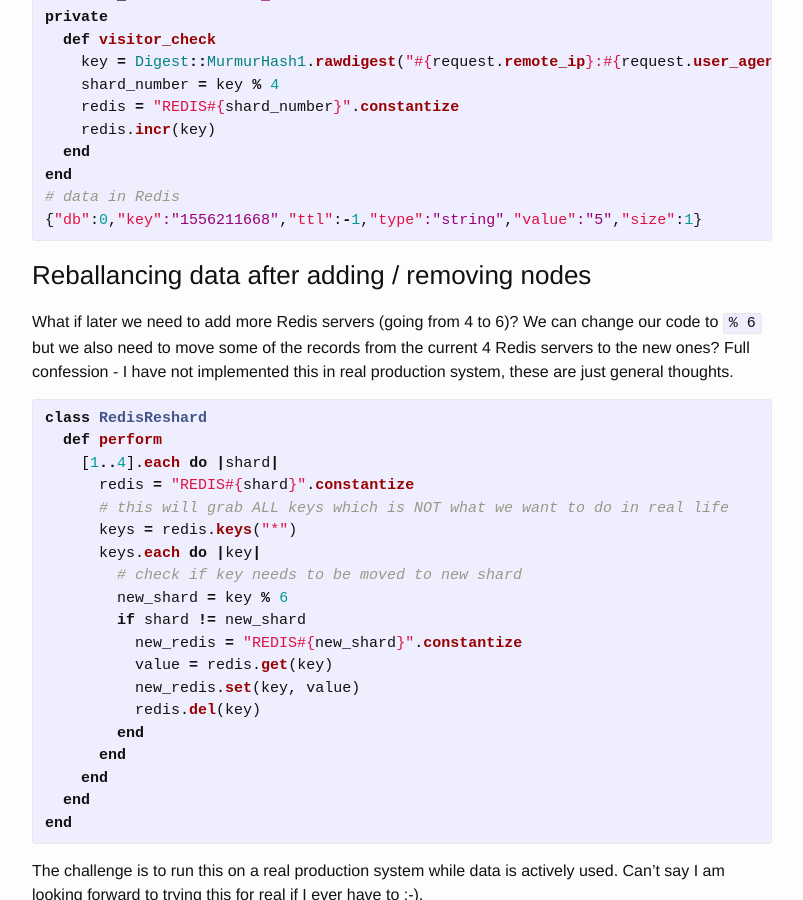
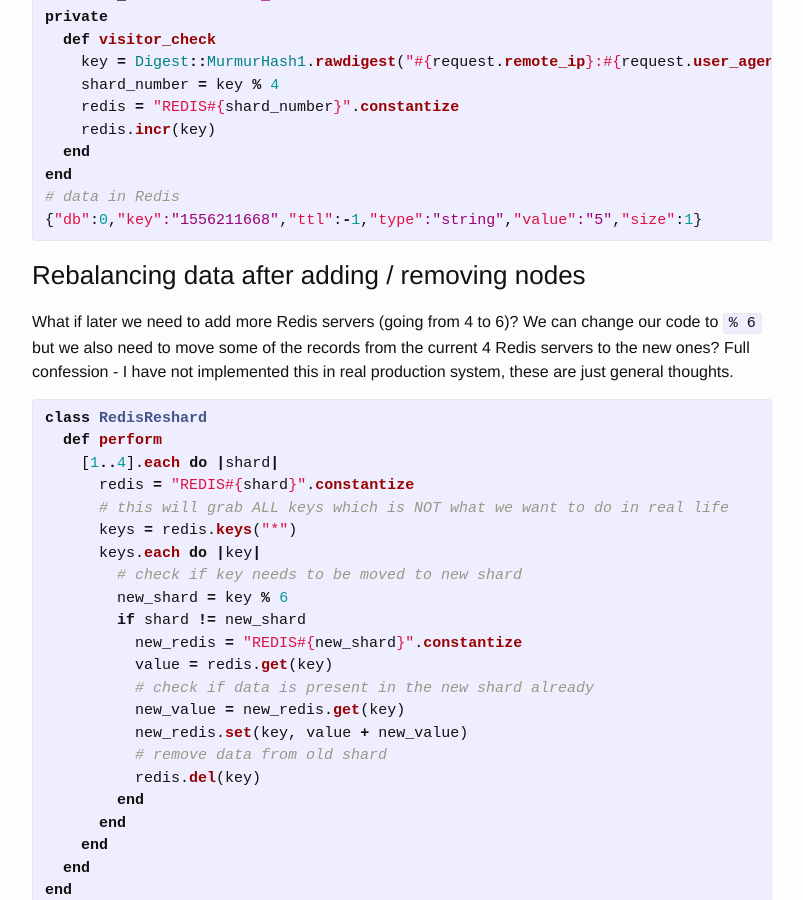
Before and after one commit to dmitrypol/dmitrypol.github.io, a Jekyll site: the page built from _posts/2017-05-29-redis-shard.md, in a window 1280 px wide and 900 px high, scrolled down 1580 px. Shown: the whole window, without its empty margins (238-1041 px from the left). Built offline with Jekyll 4.4.1, drawn with Linux system fonts in a browser that asks for light colours; nearby versions of some CDN libraries; comment, search, counter and statistics services are not loaded; some of the changed text lies outside the part shown.

Commit message:
minor tweaks

```diff
--- a/_posts/2017-05-29-redis-shard.md
+++ b/_posts/2017-05-29-redis-shard.md
@@ -70,7 +70,7 @@
 {"db":0,"key":"1556211668","ttl":-1,"type":"string","value":"5","size":1}
 {% endhighlight %}
 
-### Reballancing data after adding / removing nodes
+### Rebalancing data after adding / removing nodes
 
 What if later we need to add more Redis servers (going from 4 to 6)?  We can change our code to `% 6` but we also need to move some of the records from the current 4 Redis servers to the new ones?  Full confession - I have not implemented this in real production system, these are just general thoughts.
 
@@ -87,7 +87,10 @@
         if shard != new_shard
           new_redis = "REDIS#{new_shard}".constantize
           value = redis.get(key)
-          new_redis.set(key, value)
+          # check if data is present in the new shard already
+          new_value = new_redis.get(key)
+          new_redis.set(key, value + new_value)
+          # remove data from old shard
           redis.del(key)
         end
       end
```
